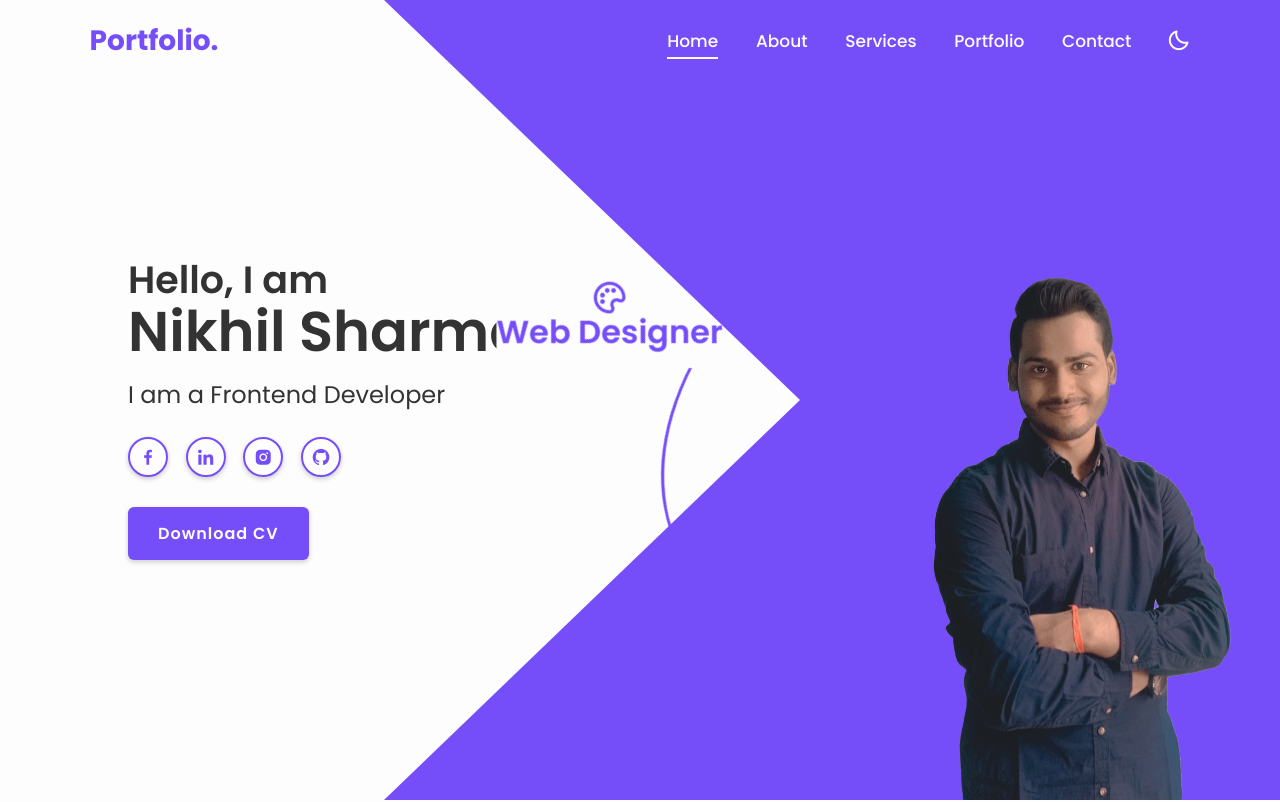
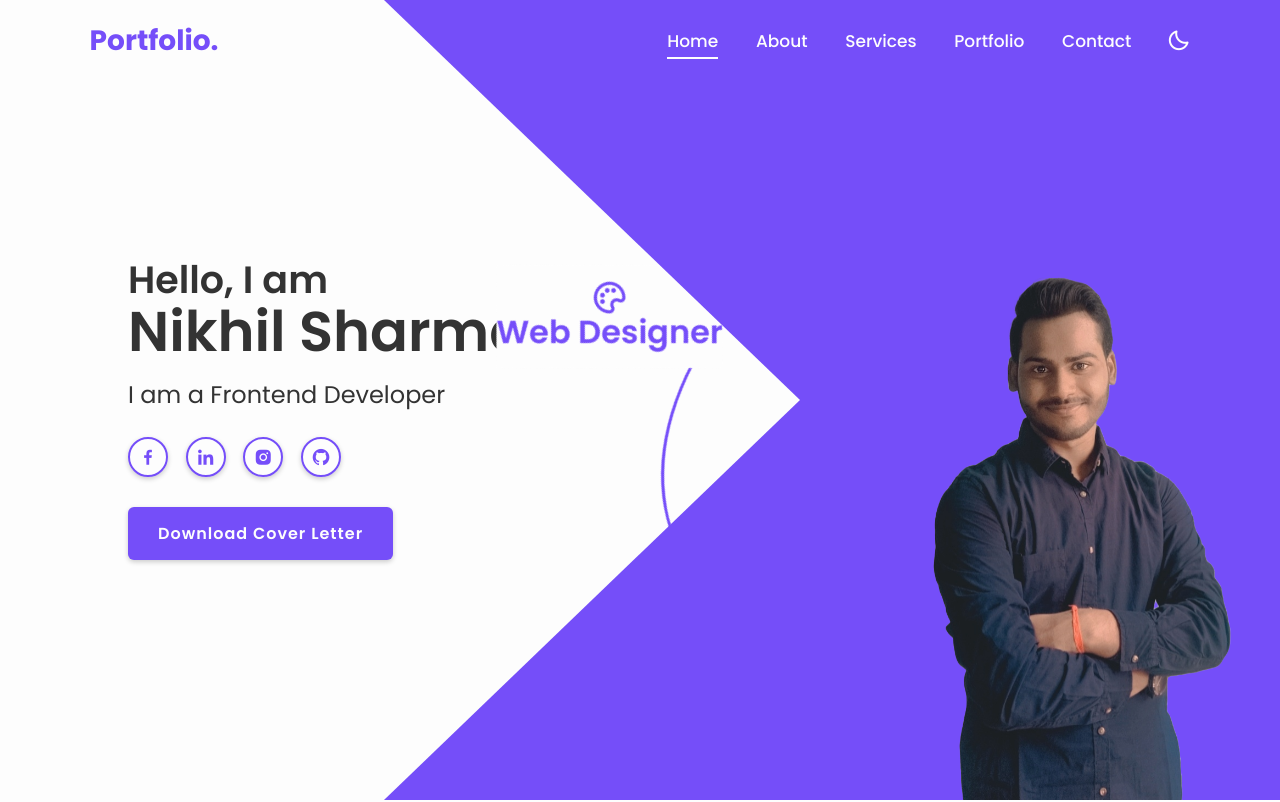
Before and after one commit to Nikhil-30-Sharma/Portfolio, a plain HTML site: page index.html in a window 1280 px wide. Shown: the top 802 px of the page. Drawn offline with nearby package versions, Linux system fonts and the light colour scheme.

Commit message:
Update index.html

```diff
--- a/index.html
+++ b/index.html
@@ -39,7 +39,7 @@
                 <a href="https://github.com/Nikhil-30-Sharma" target="_blank"><i class='bx bxl-github'></i></a>
             </div>
 
-            <a href="https://app.luminpdf.com/viewer/6631dea053cbd712ad16fc35" target="_blank" class="btn">Download CV</a>
+            <a href="https://app.luminpdf.com/viewer/6631dea053cbd712ad16fc35" target="_blank" class="btn">Download Cover Letter</a>
         </div>
 
         <div class="profession-container">
```
